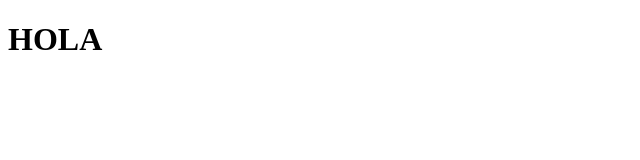
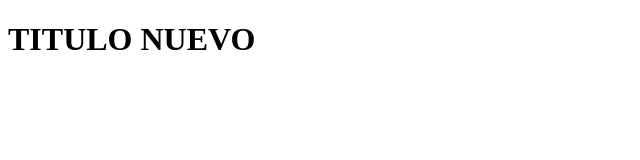
Before and after one commit to AleM1132/HelloWorldGit, a plain HTML site: page index.html in a window 1280 px wide. Shown: the whole page, without its empty margins (0-640 px from the left). Drawn offline with Linux system fonts and the light colour scheme.

Commit message:
Se modifico el titulo de index

```diff
--- a/index.html
+++ b/index.html
@@ -7,6 +7,6 @@
     <title>Demo Git</title>
 </head>
 <body>
-    <h1>HOLA</h1>
+    <h1>TITULO NUEVO</h1>
 </body>
 </html>
```
